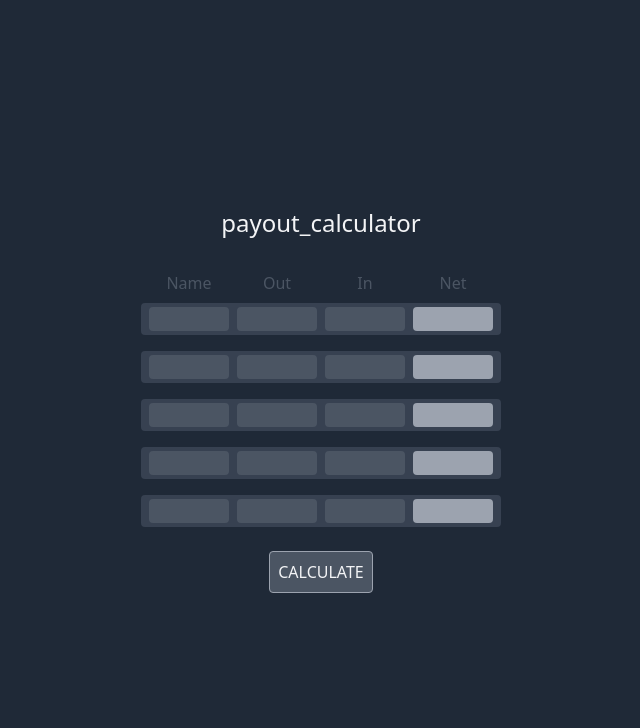
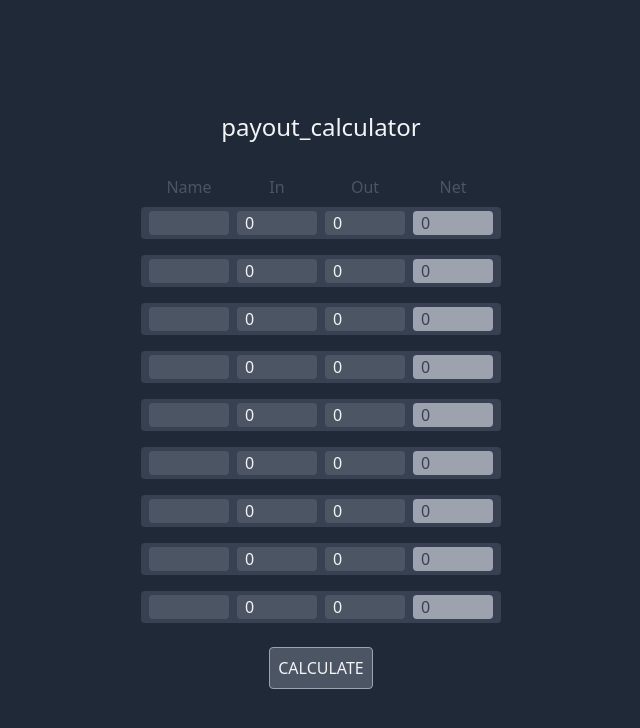
Before and after one commit to samMolyneux/payout_calculator, a Next.js app: page / in a window 1280 px wide. Shown: the top 728 px of the page, without its empty margins (319-959 px from the left). Built offline with nearby package versions, Linux system fonts and the light colour scheme.

Commit message:
refactored input rows and added net calculation

```diff
--- a/pages/index.tsx
+++ b/pages/index.tsx
@@ -1,55 +1,90 @@
+import type React from "react";
+import { useState } from "react";
+import { calcNet as calcNet } from "../scripts/calcNet";
+
 export default function Home() {
   return (
     <div className="h-screen w-screen flex flex-col justify-center items-center">
       <div className="text-2xl text-center">payout_calculator</div>
+      <div className="p-2"></div>
+      <InputForm  />
+    </div>
+  );
+}
 
-      <div className="p-2"></div>
+const InputRow: React.FC<{
+}> = (props) => {
+  const [inVal, setInVal] = useState(0);
+  const [outVal, setOutVal] = useState(0);
+  return (
+    <div className=" flex bg-gray-700 p-1 my-2 rounded">
+      <input
+        type="text"
+        id="name"
+        className=" bg-gray-600 p-2  rounded w-20 h-6 mx-1"
+      ></input>
+      <input
+        type="number"
+        id="inVal"
+        name = "inVal"
+        value={inVal}
+        className=" bg-gray-600 p-2  rounded w-20 h-6 mx-1"
+        onChange={e => setInVal(e.target.valueAsNumber)}
+      ></input>
+      <input
+        type="number"
+        id="outVal"
+        value={outVal}
+        className=" bg-gray-600 p-2  rounded w-20 h-6 mx-1"
+        onChange={e => setOutVal(e.target.valueAsNumber)}
+      ></input>
 
+      <div id = "netVal" className=" bg-gray-400 rounded w-20 h-6 mx-1 px-2 text-gray-700">{outVal - inVal}</div>
+    </div>
+  );
+};
+
+const InputForm: React.FC<{
+  calculate: () => void;
+}> = (props) => {
+  return (
+    <div className="flex flex-col justify-center items-center">
+      {/* labels */}
       <div className=" flex p-1 my-1 rounded">
-        <div className=" flex p-2 text-gray-600 rounded w-20 h-6 mx-1 justify-center">Name</div>
-        <div className=" flex p-2 text-gray-600 rounded w-20 h-6 mx-1 justify-center">Out</div>
-        <div className=" flex p-2 text-gray-600 rounded w-20 h-6 mx-1 justify-center">In</div>
-        <div className=" flex p-2 text-gray-600 rounded w-20 h-6 mx-1 justify-center">Net</div>
+        <div className=" flex p-2 text-gray-600 rounded w-20 h-6 mx-1 justify-center">
+          Name
+        </div>
+        <div className=" flex p-2 text-gray-600 rounded w-20 h-6 mx-1 justify-center">
+          In
+        </div>
+        <div className=" flex p-2 text-gray-600 rounded w-20 h-6 mx-1 justify-center">
+          Out
+        </div>
+        <div className=" flex p-2 text-gray-600 rounded w-20 h-6 mx-1 justify-center">
+          Net
+        </div>
       </div>
 
       {/* A player element */}
-      <div className=" flex bg-gray-700 p-1 my-2 rounded">
-        <input className=" bg-gray-600 p-2  rounded w-20 h-6 mx-1"></input>
-        <input className=" bg-gray-600 p-2  rounded w-20 h-6 mx-1"></input>
-        <input className=" bg-gray-600 p-2  rounded w-20 h-6 mx-1"></input>
-        <div className=" bg-gray-400 p-2  rounded w-20 h-6 mx-1"></div>
-      </div>
-      <div className=" flex bg-gray-700 p-1 my-2 rounded">
-        <input className=" bg-gray-600 p-2  rounded w-20 h-6 mx-1"></input>
-        <input className=" bg-gray-600 p-2  rounded w-20 h-6 mx-1"></input>
-        <input className=" bg-gray-600 p-2  rounded w-20 h-6 mx-1"></input>
-        <div className=" bg-gray-400 p-2  rounded w-20 h-6 mx-1"></div>
-      </div>
-      <div className=" flex bg-gray-700 p-1 my-2 rounded">
-        <input className=" bg-gray-600 p-2  rounded w-20 h-6 mx-1"></input>
-        <input className=" bg-gray-600 p-2  rounded w-20 h-6 mx-1"></input>
-        <input className=" bg-gray-600 p-2  rounded w-20 h-6 mx-1"></input>
-        <div className=" bg-gray-400 p-2  rounded w-20 h-6 mx-1"></div>
-      </div>
-      <div className=" flex bg-gray-700 p-1 my-2 rounded">
-        <input className=" bg-gray-600 p-2  rounded w-20 h-6 mx-1"></input>
-        <input className=" bg-gray-600 p-2  rounded w-20 h-6 mx-1"></input>
-        <input className=" bg-gray-600 p-2  rounded w-20 h-6 mx-1"></input>
-        <div className=" bg-gray-400 p-2  rounded w-20 h-6 mx-1"></div>
-      </div>
-      <div className=" flex bg-gray-700 p-1 my-2 rounded">
-        <input className=" bg-gray-600 p-2  rounded w-20 h-6 mx-1"></input>
-        <input className=" bg-gray-600 p-2  rounded w-20 h-6 mx-1"></input>
-        <input className=" bg-gray-600 p-2  rounded w-20 h-6 mx-1"></input>
-        <div className=" bg-gray-400 p-2  rounded w-20 h-6 mx-1"></div>
-      </div>
+
+      <InputRow />
+      <InputRow />
+      <InputRow />
+      <InputRow />
+      <InputRow />
+      <InputRow />
+      <InputRow />
+      <InputRow />
+      <InputRow />
 
 
       <div className="p-2"></div>
 
-      <button className="p-2 flex border bg-gray-600 font-medium rounded hover:font-bold active:text-gray-400 active: border-gray-400">
+      <button
+        className="p-2 flex border bg-gray-600 font-medium rounded hover:font-bold active:text-gray-400 active: border-gray-400"
+      >
         CALCULATE
       </button>
     </div>
   );
-}
+};
--- /dev/null
+++ b/scripts/calcNet.ts
@@ -0,0 +1,6 @@
+export const calcNet: (inVal: number, outVal: number) => number = (
+  outVal,
+  inVal
+) => {
+  return outVal - inVal;
+};
```
Also changed, not shown: tst.ts (added, +121 -0 lines).
